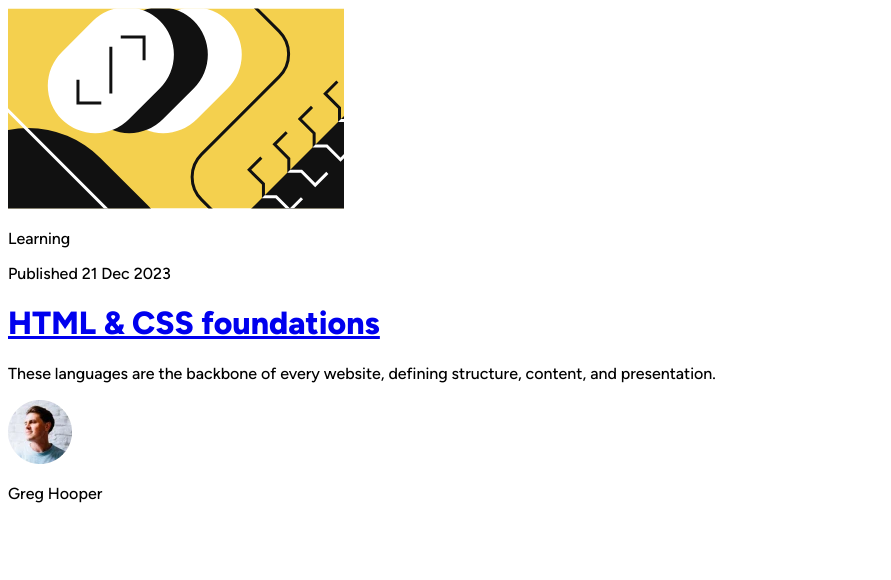
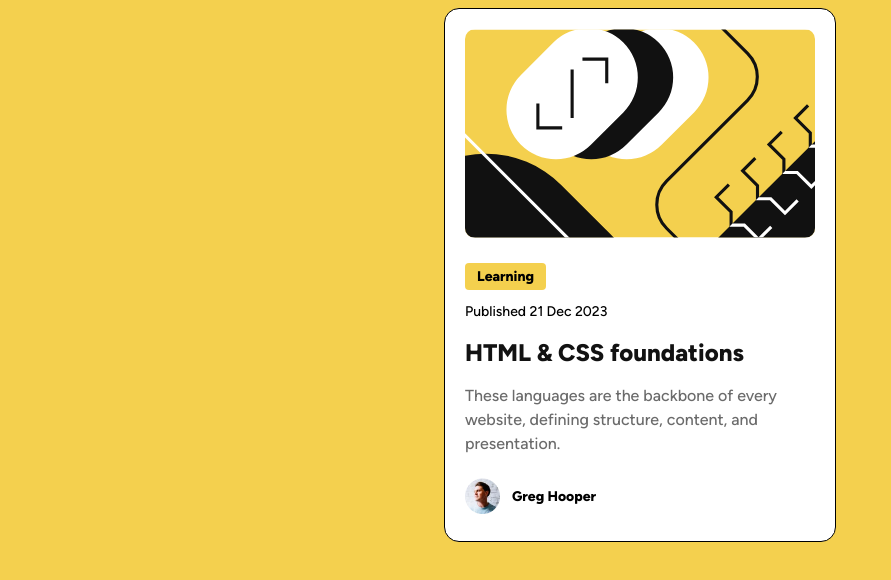
Before and after one commit to michelecandido/blog-preview-card, a plain HTML site: page index.html in a window 1280 px wide. Shown: the whole page, without its empty margins (0-891 px from the left). Drawn offline with Linux system fonts and the light colour scheme.

Commit message:
update: style.css

```diff
--- a/style.css
+++ b/style.css
@@ -9,14 +9,82 @@
     src: url(./assets/fonts/static/Figtree-Medium.ttf);
 }
 
+/* general */
+
+body {
+    background-color: hsl(47, 88%, 63%);
+}
+
+main {
+    background-color: white;
+    width: 350px;
+    max-width: 100%;
+    padding: 20px;
+    margin: auto;
+    border-radius: 15px;
+    border: 1px solid black;
+}
+
 /* text */
 
 h1 {
     font-family: 'figextrabold';
+    font-size: 24px;
 }
 
 p {
     font-family: 'figmedium';
+    font-size: 14px;
+    line-height: 150%;
+}
+
+.tag {
+    font-family: 'figextrabold';
+    background-color: hsl(47, 88%, 63%);
+    padding: 5px 12px 5px 12px;
+    border-radius: 4px;
+}
+
+.description {
+    font-size: 16px;
+    color: hsl(0, 0%, 42%);
+}
+
+.author {
+    display: inline;
+    font-family: 'figextrabold';
+    padding-left: 12px;
+}
+
+.author-align {
+    display: flex;
+    align-items: center;
+}
+
+/* link */
+
+a {
+    text-decoration: none;
+}
+
+a:link {
+    color: hsl(0, 0%, 7%);
+}
+
+a:hover {
+    color: hsl(47, 88%, 63%);
+}
+
+/* images */
+
+.top-img {
+    width: 100%;
+    border-radius: 10px;
+    margin-bottom: 10px;
+}
+
+.author-img {
+    width: 10%;
 }
 
 /* utilities */
@@ -28,3 +96,5 @@ p {
 .attribution a {
     color: hsl(228, 45%, 44%);
 }
+
+/* media queries */
```
